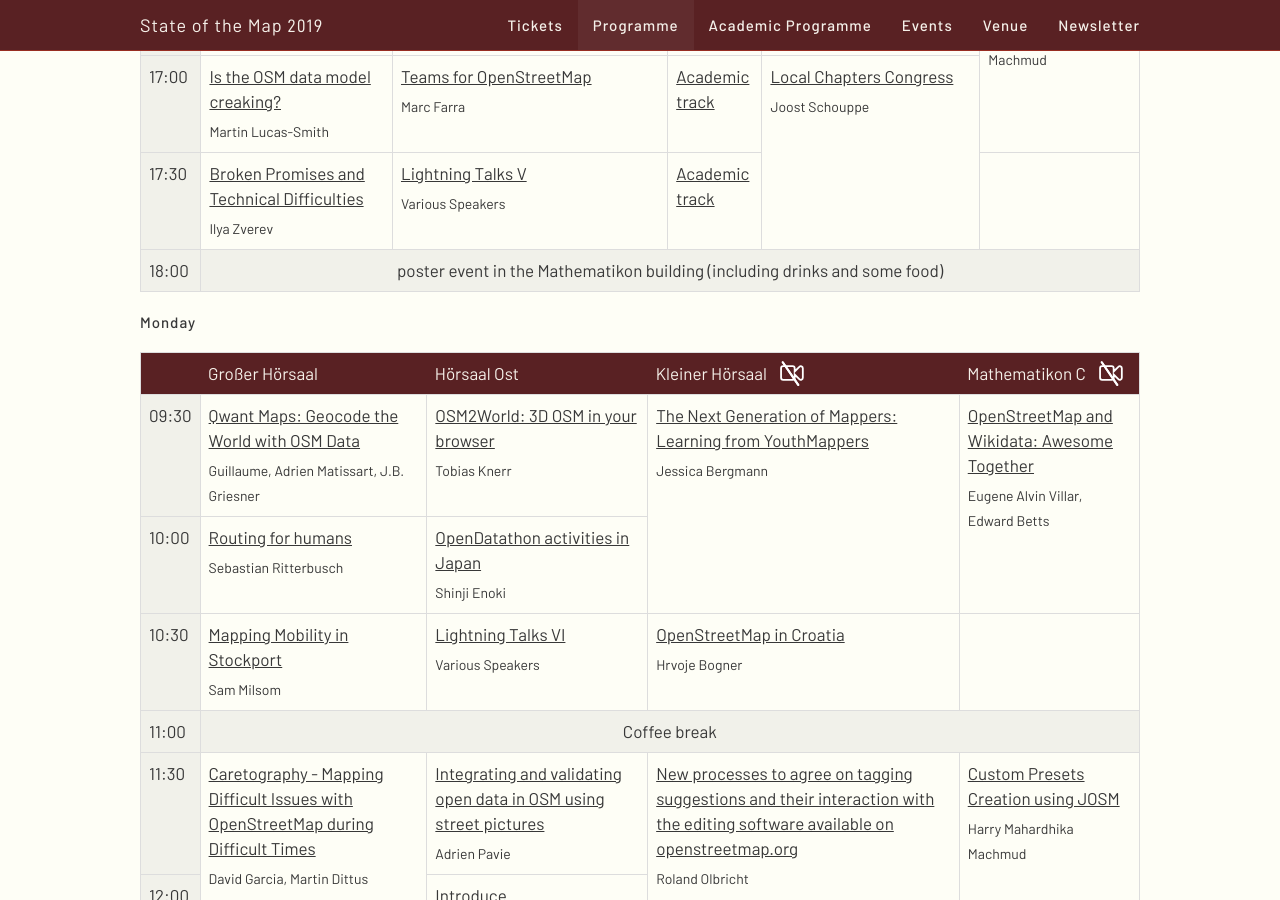
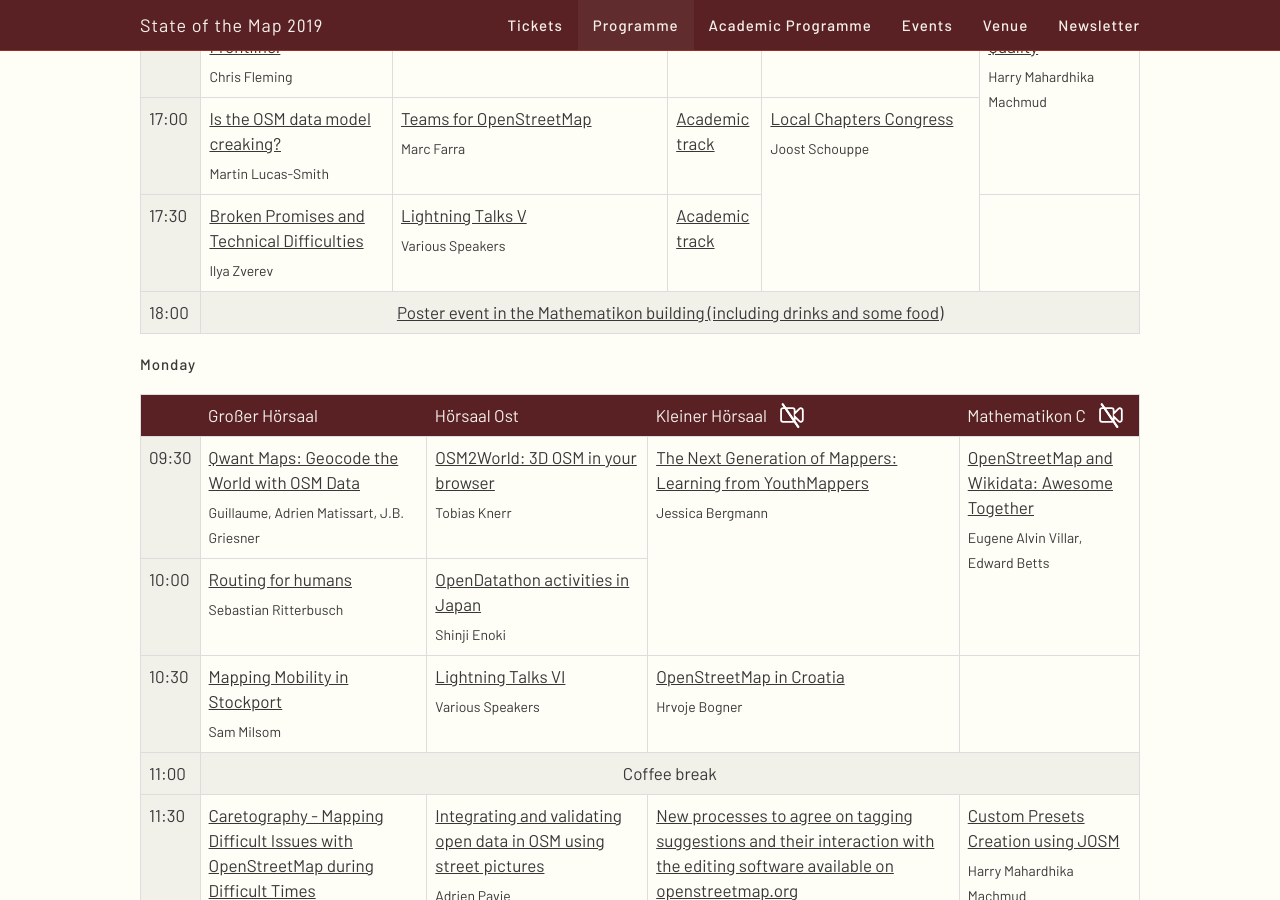
Before and after one commit to openstreetmap/stateofthemap-2019, a Jekyll site: the page built from program/index.html, in a window 1280 px wide and 900 px high, scrolled down 3858 px. Built offline with Jekyll 4.4.1, drawn with Linux system fonts in a browser that asks for light colours; some of the changed text lies outside the part shown.

Commit message:
Add links to social events, add social event on Saturday to programme

```diff
--- a/_includes/schedule/_academic.html
+++ b/_includes/schedule/_academic.html
@@ -120,7 +120,7 @@
                                                 </tr>
                                 <tr>
                         <td class="fill-darken0">18:00</td>
-                        <td colspan="1" class="fill-darken0 scheduleBreak">poster event in the Mathematikon building (including drinks and some food)</td>
+                        <td colspan="1" class="fill-darken0 scheduleBreak"><a href="/events/#poster-evening">Poster event in the Mathematikon building (including drinks and some food)</a></td>
                                             </tr>
                                              </tbody>
         </table>
--- a/_includes/schedule/_general.html
+++ b/_includes/schedule/_general.html
@@ -245,6 +245,10 @@
 
                             <td></td>
                                                 </tr>
+                                <tr>
+                        <td class="fill-darken0">19:00</td>
+                        <td colspan="4" class="fill-darken0 scheduleBreak"><a href="/events/#main-social-dinner">Social event at HebelHalle</a></td>
+                                            </tr>
                                                                                                                                                                                                                                                                                                                                                                                                                                                                                                                                                              </tbody>
         </table>
             <h3 id="general_Sunday">Sunday</h3>
@@ -260,7 +264,7 @@
                     </tr>
             </thead>
             <tbody>
-                                                                                                                                                                                                                                                                                <tr>
+                                                                                                                                                                                                                                                                                                <tr>
                         <td class="fill-darken0">09:00</td>
                         <td></td>
                             <td></td>
@@ -556,7 +560,7 @@
                                                 </tr>
                                 <tr>
                         <td class="fill-darken0">18:00</td>
-                        <td colspan="5" class="fill-darken0 scheduleBreak">poster event in the Mathematikon building (including drinks and some food)</td>
+                        <td colspan="5" class="fill-darken0 scheduleBreak"><a href="/events/#poster-evening">Poster event in the Mathematikon building (including drinks and some food)</a></td>
                                             </tr>
                                                                                                                                                                                                                                                              </tbody>
         </table>
@@ -572,7 +576,7 @@
                     </tr>
             </thead>
             <tbody>
-                                                                                                                                                                                                                                                                                                                                                                                                                                                                                                                                                                                <tr>
+                                                                                                                                                                                                                                                                                                                                                                                                                                                                                                                                                                                                <tr>
                         <td class="fill-darken0">09:30</td>
                         <td rowspan="1" id="session_LZ8HAH">
         <a href="/sessions/LZ8HAH">Qwant Maps: Geocode the World with OSM Data</a>
```
